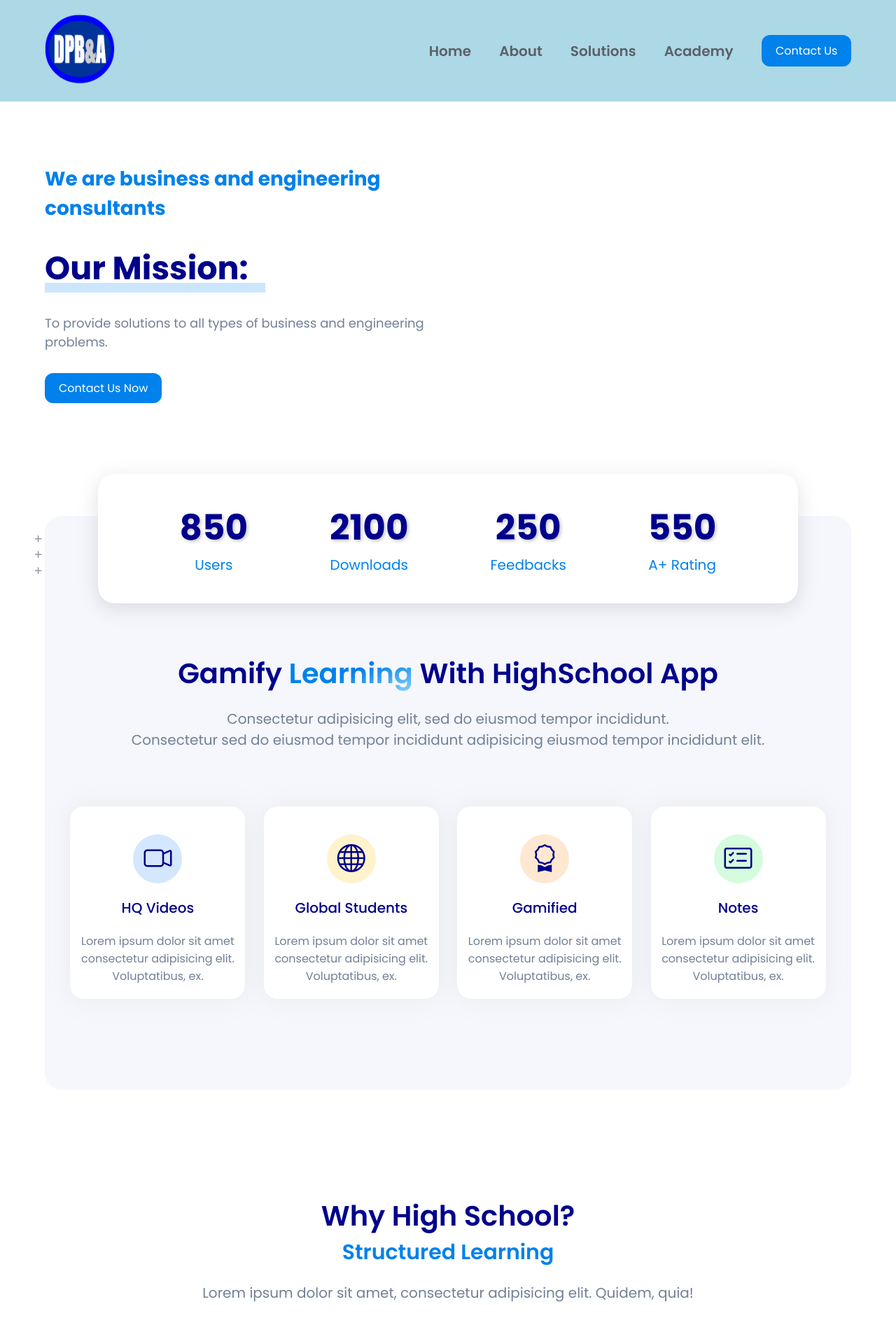
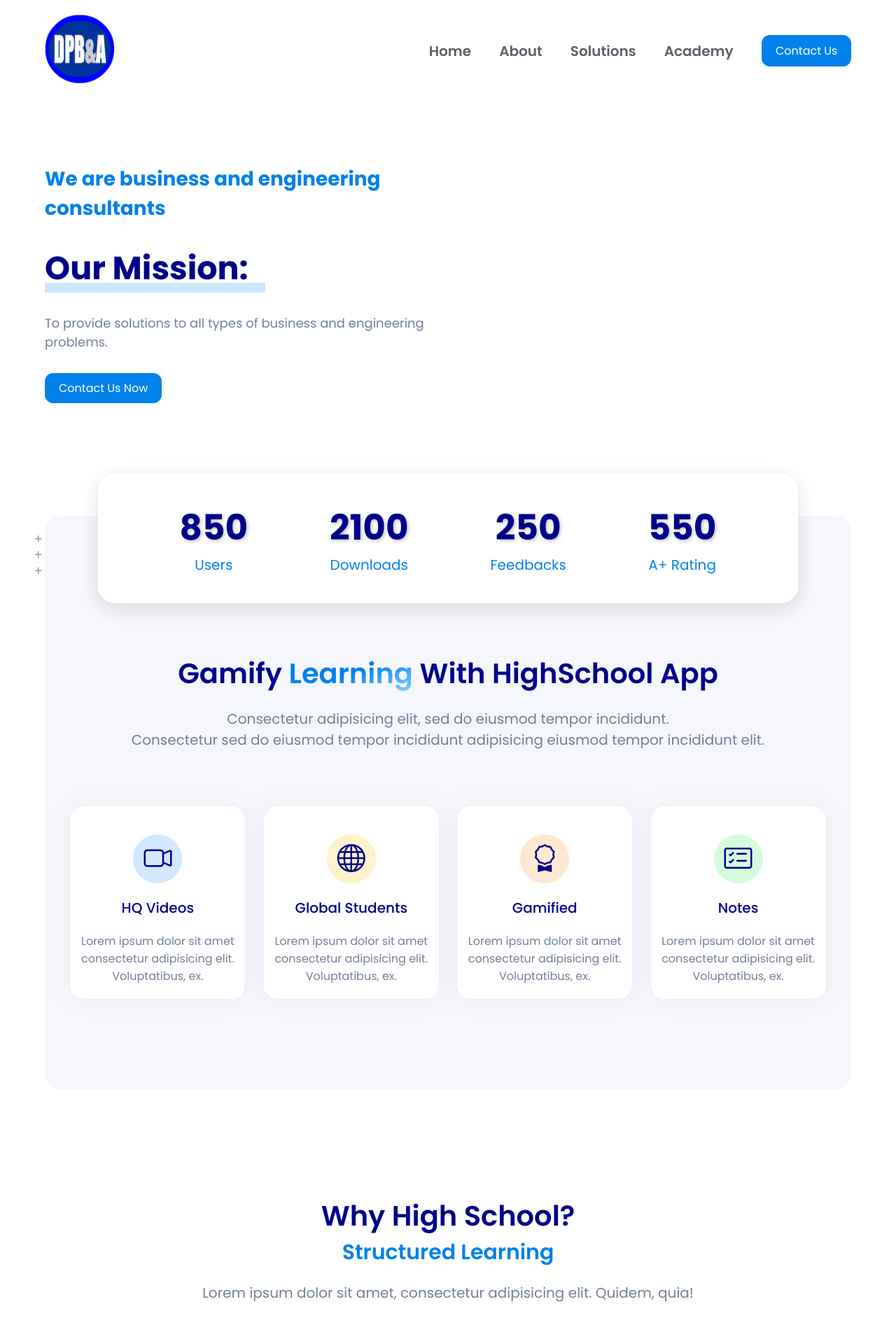
Before and after one commit to DPBandA/dpba, a Jekyll site: the page built from index.html, in a window 1280 px wide. Shown: the top 1913 px of the page at 70% size. Built offline with Jekyll 4.4.1, drawn with Linux system fonts in a browser that asks for light colours.

Commit message:
General updates.

```diff
--- a/css/style.css
+++ b/css/style.css
@@ -2,7 +2,7 @@
 @import url(./utility.css);
 
 header {
-    background-color: lightblue;
+    background-color: white;
 }
 
 .navbar {
```
